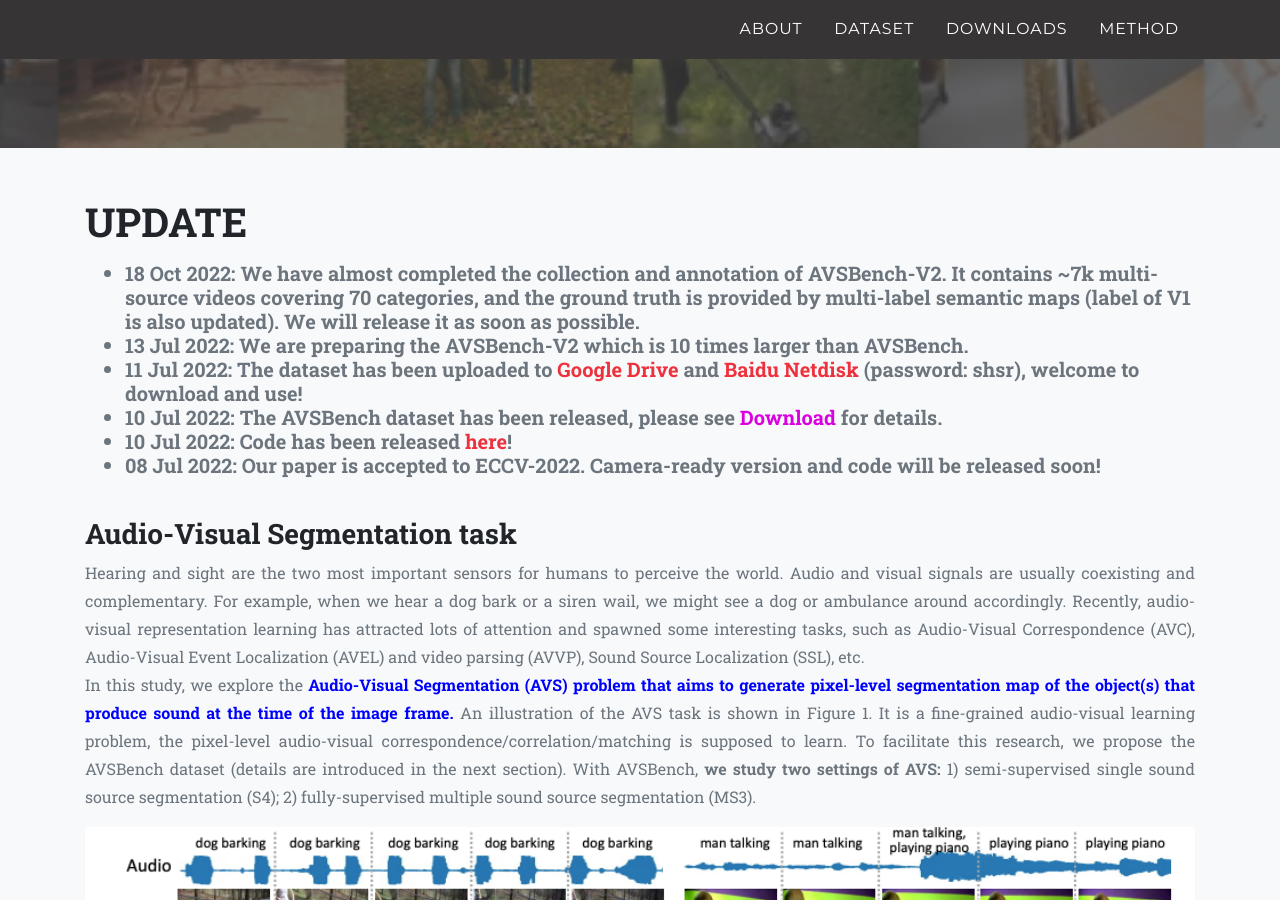
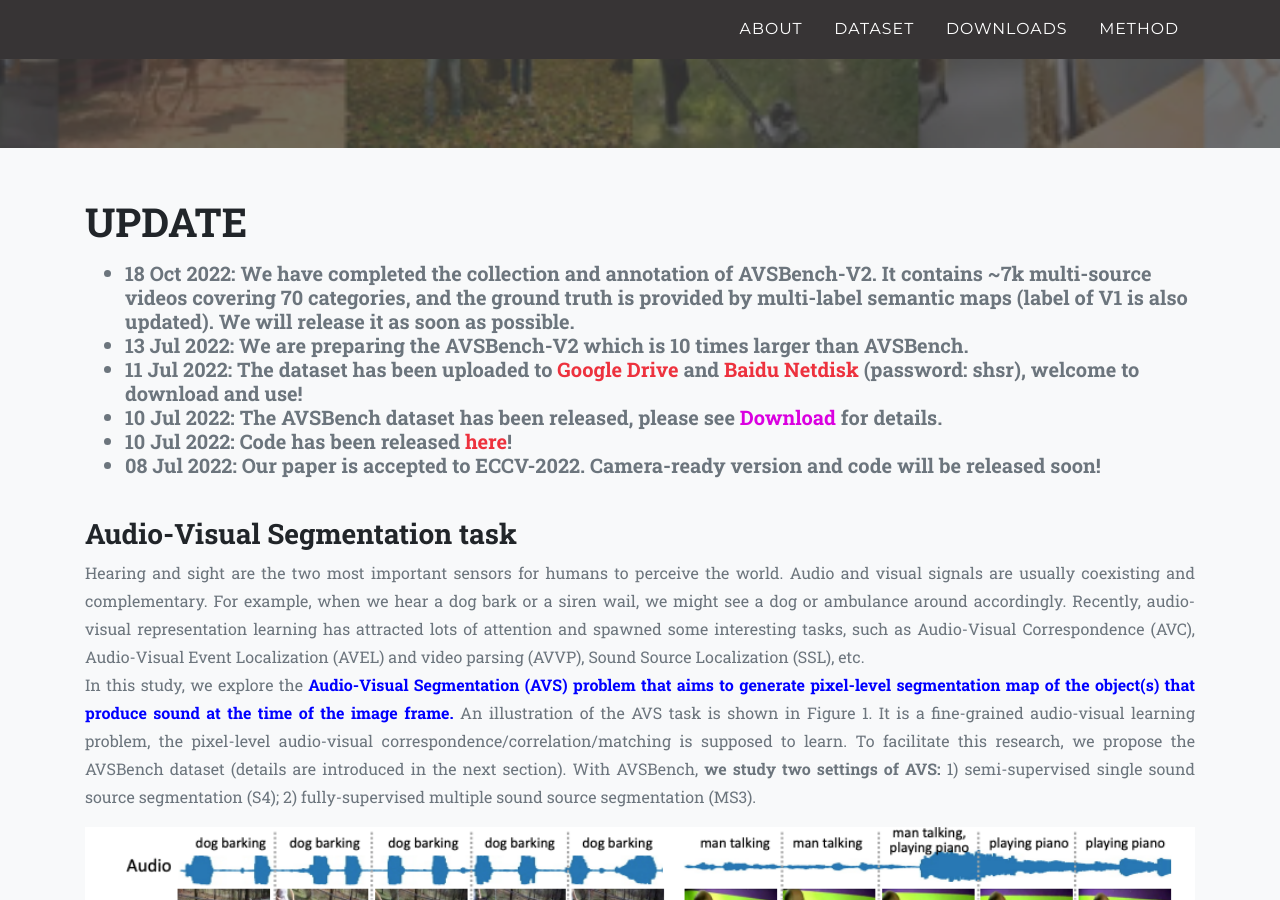
Before and after one commit to OpenNLPLab/AVSBench, a Jekyll site: the page built from index.html, in a window 1280 px wide and 900 px high, scrolled down 539 px. Built offline with Jekyll 4.4.1, drawn with Linux system fonts in a browser that asks for light colours; nearby versions of some CDN libraries; some web fonts are replaced.

Commit message:
update v2 news

```diff
--- a/index.html
+++ b/index.html
@@ -76,7 +76,7 @@
         <h2 class="section-heading text-uppercase">Update</h2>
         <h5 class="text-muted" style="text-align:left;">
           <ul>
-              <li>18 Oct 2022: We have almost completed the collection and annotation of AVSBench-V2. It contains ~7k multi-source videos covering 70 categories, and the ground truth is provided by multi-label semantic maps (label of V1 is also updated). We will release it as soon as possible. </li>
+              <li>18 Oct 2022: We have completed the collection and annotation of AVSBench-V2. It contains ~7k multi-source videos covering 70 categories, and the ground truth is provided by multi-label semantic maps (label of V1 is also updated). We will release it as soon as possible. </li>
               <li>13 Jul 2022: We are preparing the AVSBench-V2 which is 10 times larger than AVSBench. </li>
               <li>11 Jul 2022: The dataset has been uploaded to <a href="https://drive.google.com/drive/folders/1wKFKymVYn6rNkNE_7xV6Bm-9PfCAIKdT"><b>Google Drive</b></a> and <a href="https://pan.baidu.com/s/1dEGrP44yw03rXhOaIj0tlA">Baidu Netdisk</a> (password: shsr), welcome to download and use!</li>
               <!-- <li>28 Mar 2022: Camera-ready version has been released <a href="{{ site.baseurl }}/static/files/MUSIC-AVQA.pdf">here</a>!</li> -->
```
